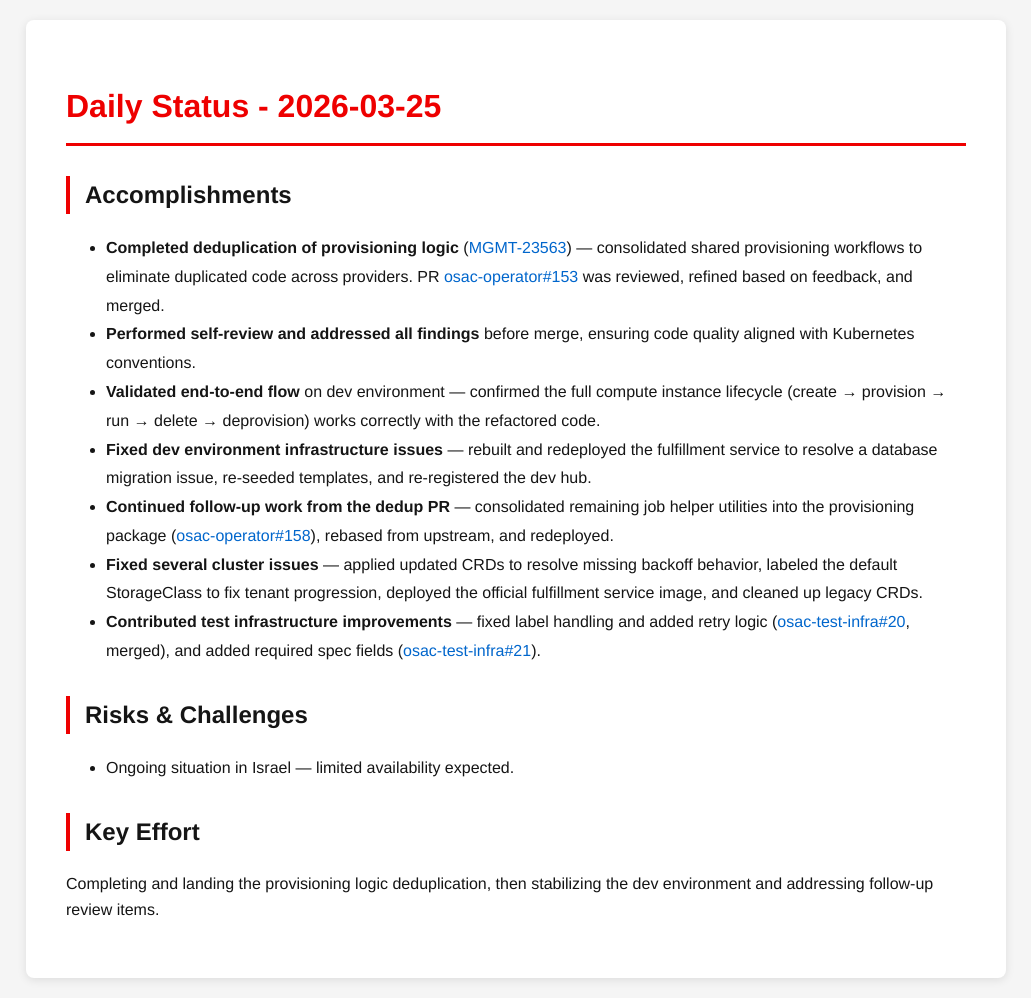
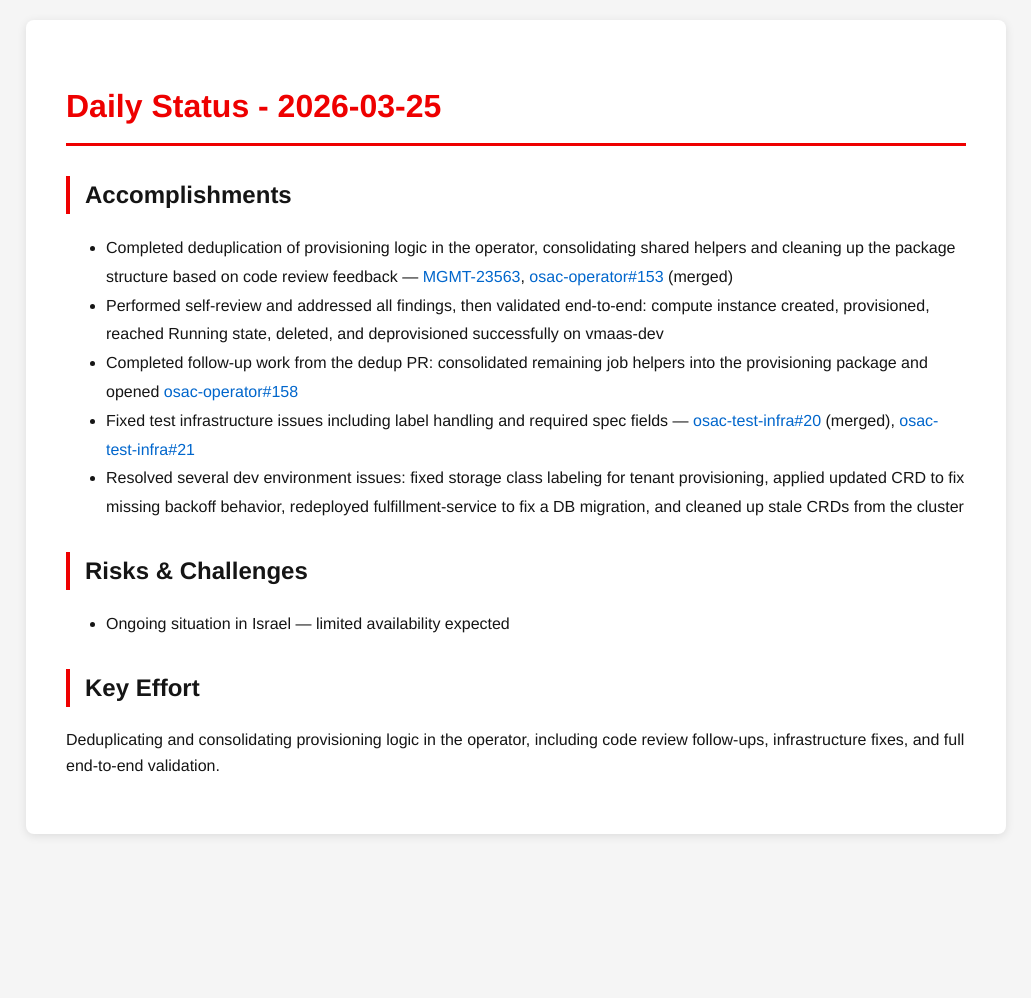
Before and after one commit to tzvatot/daily-status, a Jekyll site: the page built from 2026-03-25.md, in a window 1280 px wide. Shown: the whole page, without its empty margins (124-1155 px from the left). Built offline with Jekyll 4.4.1, drawn with Linux system fonts in a browser that asks for light colours; after the commit the page ends 900 px from its top, so only the background shows below that.

Commit message:
Daily status update - 2026-03-25

```diff
--- a/2026-03-25.md
+++ b/2026-03-25.md
@@ -7,16 +7,14 @@ date: 2026-03-25
 # Daily Status - 2026-03-25
 
 ## Accomplishments
-- **Completed deduplication of provisioning logic** ([MGMT-23563](https://issues.redhat.com/browse/MGMT-23563)) — consolidated shared provisioning workflows to eliminate duplicated code across providers. PR [osac-operator#153](https://github.com/osac-project/osac-operator/pull/153) was reviewed, refined based on feedback, and merged.
-- **Performed self-review and addressed all findings** before merge, ensuring code quality aligned with Kubernetes conventions.
-- **Validated end-to-end flow** on dev environment — confirmed the full compute instance lifecycle (create → provision → run → delete → deprovision) works correctly with the refactored code.
-- **Fixed dev environment infrastructure issues** — rebuilt and redeployed the fulfillment service to resolve a database migration issue, re-seeded templates, and re-registered the dev hub.
-- **Continued follow-up work from the dedup PR** — consolidated remaining job helper utilities into the provisioning package ([osac-operator#158](https://github.com/osac-project/osac-operator/pull/158)), rebased from upstream, and redeployed.
-- **Fixed several cluster issues** — applied updated CRDs to resolve missing backoff behavior, labeled the default StorageClass to fix tenant progression, deployed the official fulfillment service image, and cleaned up legacy CRDs.
-- **Contributed test infrastructure improvements** — fixed label handling and added retry logic ([osac-test-infra#20](https://github.com/osac-project/osac-test-infra/pull/20), merged), and added required spec fields ([osac-test-infra#21](https://github.com/osac-project/osac-test-infra/pull/21)).
+- Completed deduplication of provisioning logic in the operator, consolidating shared helpers and cleaning up the package structure based on code review feedback — [MGMT-23563](https://issues.redhat.com/browse/MGMT-23563), [osac-operator#153](https://github.com/osac-project/osac-operator/pull/153) (merged)
+- Performed self-review and addressed all findings, then validated end-to-end: compute instance created, provisioned, reached Running state, deleted, and deprovisioned successfully on vmaas-dev
+- Completed follow-up work from the dedup PR: consolidated remaining job helpers into the provisioning package and opened [osac-operator#158](https://github.com/osac-project/osac-operator/pull/158)
+- Fixed test infrastructure issues including label handling and required spec fields — [osac-test-infra#20](https://github.com/osac-project/osac-test-infra/pull/20) (merged), [osac-test-infra#21](https://github.com/osac-project/osac-test-infra/pull/21)
+- Resolved several dev environment issues: fixed storage class labeling for tenant provisioning, applied updated CRD to fix missing backoff behavior, redeployed fulfillment-service to fix a DB migration, and cleaned up stale CRDs from the cluster
 
 ## Risks & Challenges
-- Ongoing situation in Israel — limited availability expected.
+- Ongoing situation in Israel — limited availability expected
 
 ## Key Effort
-Completing and landing the provisioning logic deduplication, then stabilizing the dev environment and addressing follow-up review items.
+Deduplicating and consolidating provisioning logic in the operator, including code review follow-ups, infrastructure fixes, and full end-to-end validation.
```
